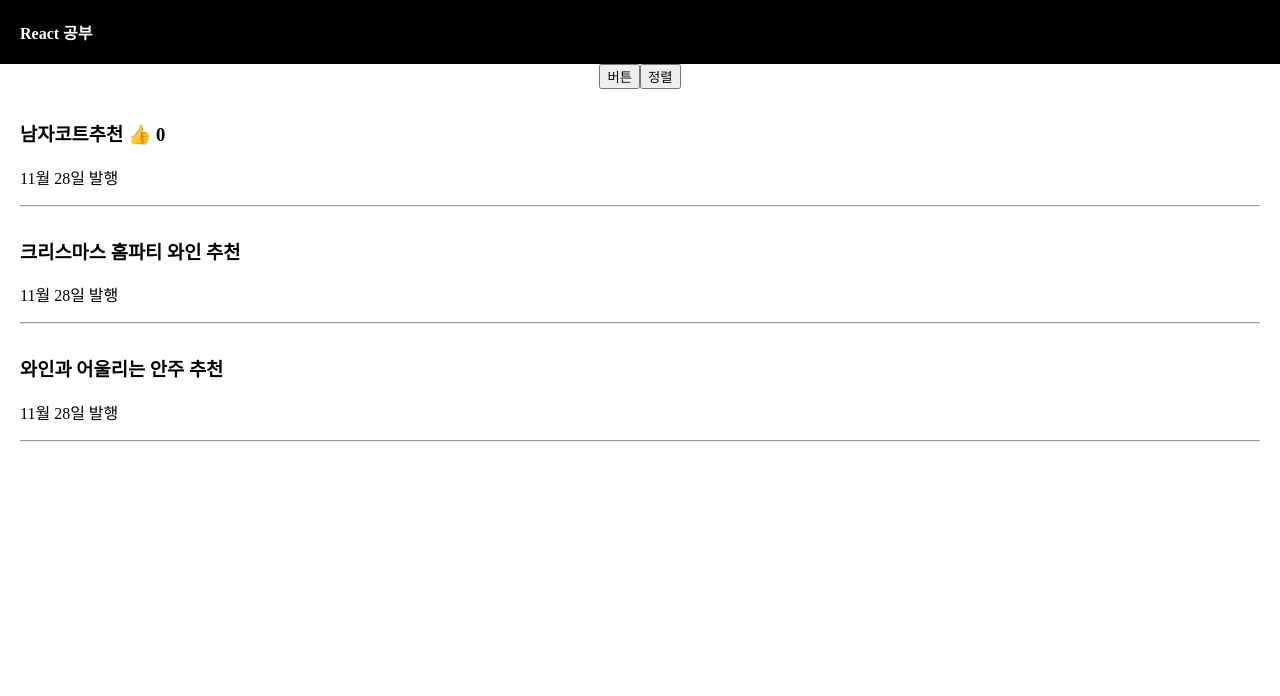
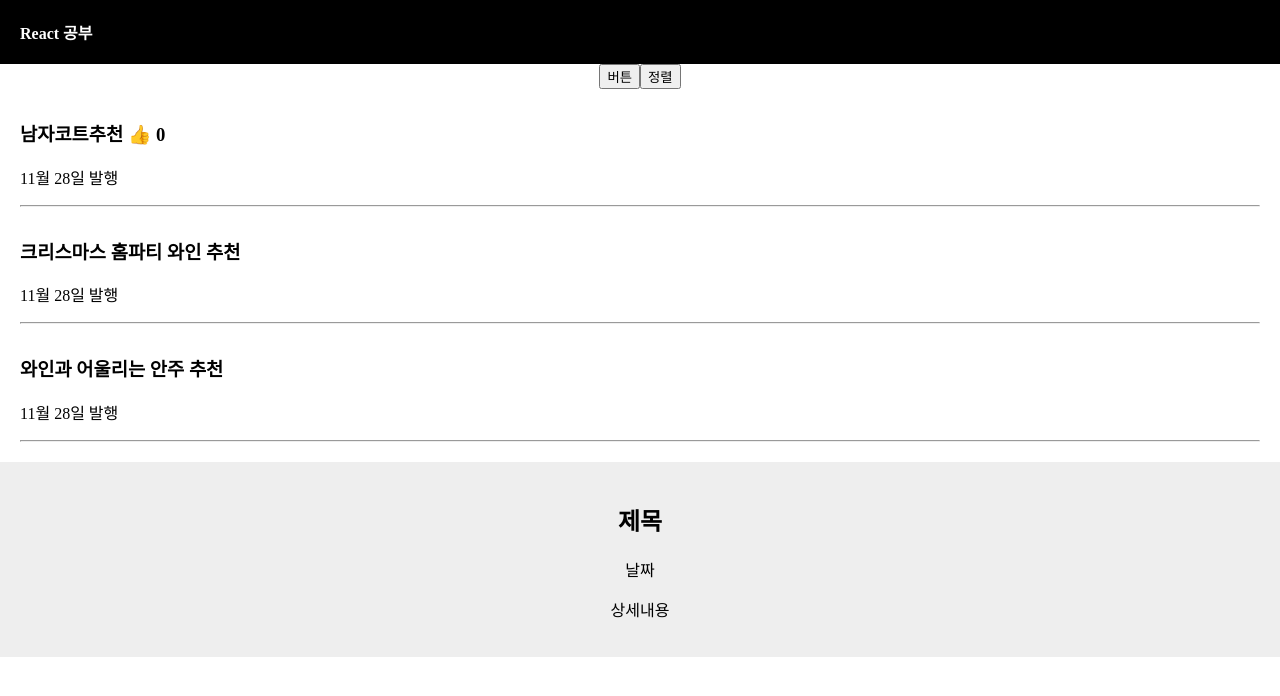
Before and after one commit to iamsoyoun9/React, a React (Create React App) app in the folder study/: page / in a window 1280 px wide. Shown: the top 696 px of the page. Built offline with nearby package versions, Linux system fonts and the light colour scheme.

Commit message:
component로 html 줄이기

```diff
--- a/study/src/App.css
+++ b/study/src/App.css
@@ -3,6 +3,11 @@
 }
 body{
   font-family: 'nanumsqueare';
+}
+.modal {
+  margin-top: 20px;
+  padding: 20px;
+  background-color: #eee;;
 }
 .black-nav {
   background: black;
@@ -12,6 +17,12 @@
   padding: 20px;
   font-weight: 600;
   font-size: 209x;
+}
+.list {
+  margin-top: 30px;
+  text-align: left;
+  padding-left: 20px;;
+  padding-right: 20px;
 }
 .App-logo {
   height: 40vmin;
@@ -34,12 +45,7 @@
   font-size: calc(10px + 2vmin);
   color: white;
 }
-.list {
-  margin-top: 30px;
-  text-align: left;
-  padding-left: 20px;;
-  padding-right: 20px;
-}
+
 
 .App-link {
   color: #61dafb;
--- a/study/src/App.js
+++ b/study/src/App.js
@@ -41,8 +41,20 @@
 				<p>11월 28일 발행</p>
 				<hr />
 			</div>
+
+			<Modal />
 		</div>
 	);
 }
 
+function Modal(){
+	return(
+		<div className='modal'>
+			<h2>제목</h2>
+			<p>날짜</p>
+			<p>상세내용</p>
+		</div>
+	)
+}
+
 export default App;
```
